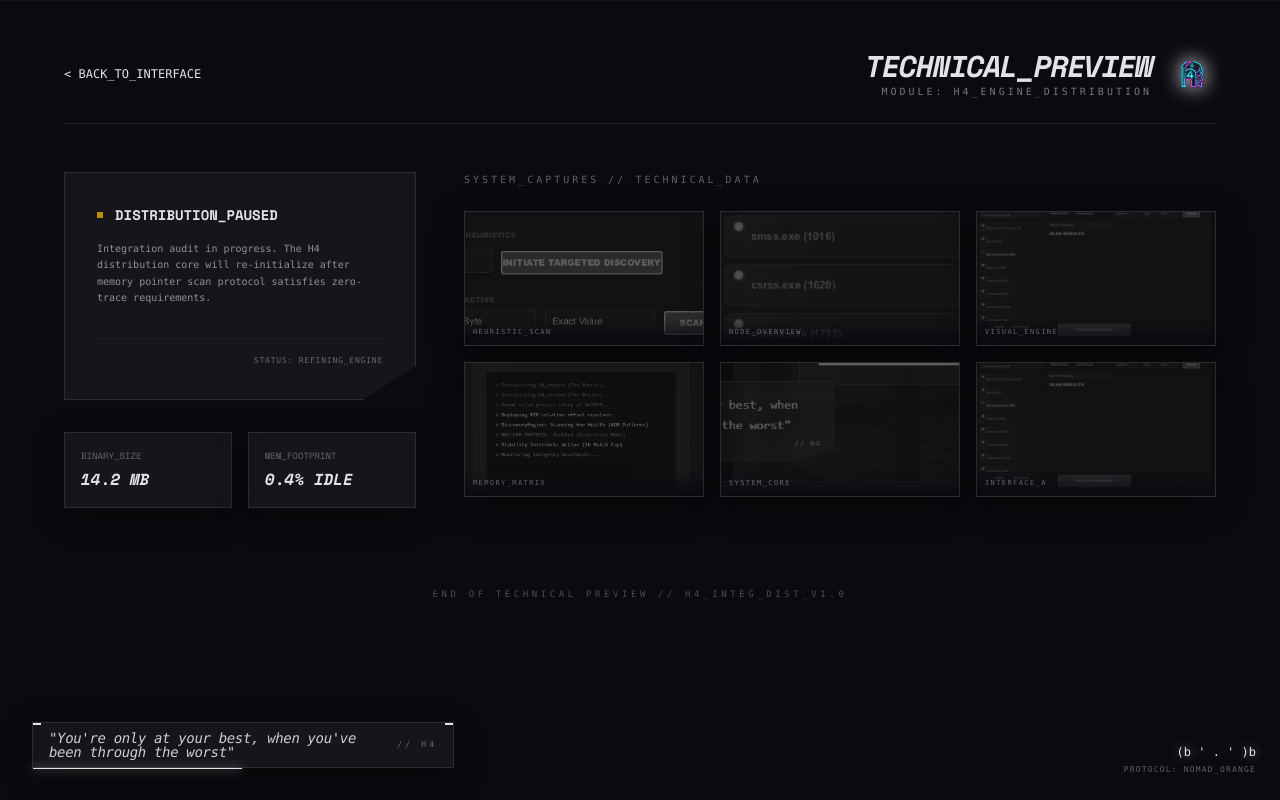
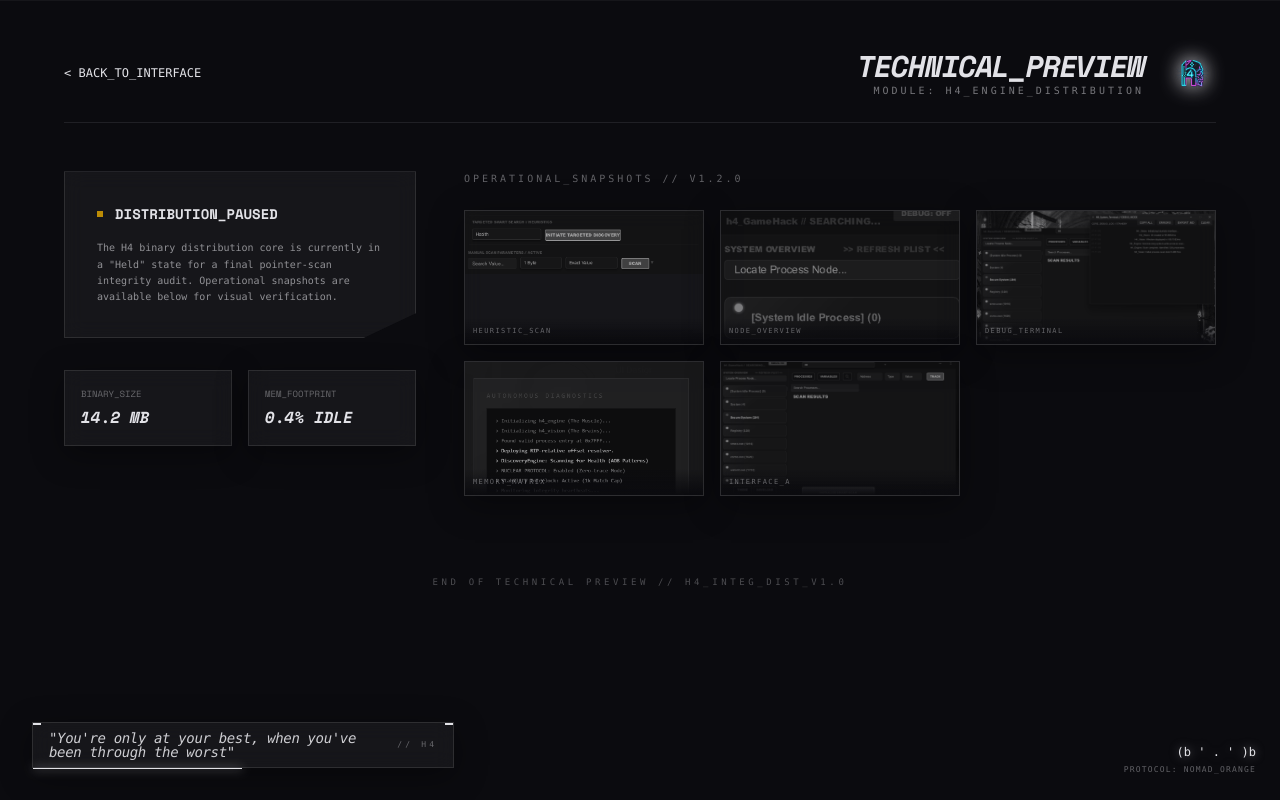
Before and after one commit to m3rr/h4_GameHackSite, a React (Vite) app: page /download in a window 1280 px wide. Built offline with nearby package versions, Linux system fonts and the light colour scheme.

Commit message:
UPDATE: Gallery audit complete // Purged non-essential data // Integrated Debug Terminal snapshot // Synchronized brand header

```diff
--- a/src/pages/Download.tsx
+++ b/src/pages/Download.tsx
@@ -12,32 +12,27 @@ const SCREENSHOTS: Screenshot[] = [
     {
         url: '/assets/targeted_search.png',
         title: 'HEURISTIC_SCAN',
-        description: 'Targeted Smart Search logic for immediate variable discovery.'
+        description: 'Targeted Smart Search logic for immediate variable discovery via advanced heuristics.'
     },
     {
         url: '/assets/process_list.png',
         title: 'NODE_OVERVIEW',
-        description: 'Autonomous process list discovery and system handle attachment.'
+        description: 'Autonomous process list discovery and system handle attachment for multi-axial targeting.'
     },
     {
-        url: '/assets/media__1774101683839.png',
-        title: 'VISUAL_ENGINE',
-        description: 'Cinematic Slint-driven UI with chromatic aberration layers.'
+        url: '/assets/debug_terminal.png',
+        title: 'DEBUG_TERMINAL',
+        description: 'Live kernel-mode instruction logging and visual UI bridge diagnostics.'
     },
     {
         url: '/assets/media__1774101363890.png',
         title: 'MEMORY_MATRIX',
-        description: 'Real-time memory flux visualization and pointer stability audit.'
-    },
-    {
-        url: '/assets/media__1774099535694.png',
-        title: 'SYSTEM_CORE',
-        description: 'Hardware-accelerated engine logic snapshot (Industrial Spec).'
+        description: 'Real-time memory flux visualization and pointer stability audit for zero-trace sessions.'
     },
     {
         url: '/assets/h4_app_interface.png',
         title: 'INTERFACE_A',
-        description: 'Standard operational interface for the H4_GameHack suite.'
+        description: 'Standard operational interface for the H4_GameHack suite, optimized for tactical clarity.'
     },
 ];
 
@@ -47,31 +42,31 @@ export const Download = () => {
 
     return (
         <div className="min-h-screen p-4 md:p-12 bg-[var(--theme-bg)] text-[var(--theme-primary)] relative overflow-x-hidden">
-            {/* HUD Scanline */}
+            {/* HUD Overlay */}
             <div className="fixed inset-0 pointer-events-none opacity-5">
                 <div className="absolute top-0 right-0 w-full h-[1px] bg-[var(--theme-primary)] animate-scanline" />
             </div>
 
             <div className="max-w-6xl mx-auto z-10 relative">
-                <div className="flex justify-between items-center mb-12 border-b border-[var(--theme-primary)]/10 pb-6">
+                <div className="flex justify-between items-center mb-12 border-b border-[var(--theme-primary)]/10 pb-6 text-sm">
                     <Link to="/" className="text-[var(--theme-primary)] font-mono text-xs hover:opacity-100 transition-opacity no-underline flex items-center gap-2">
                         <span>{"<"} BACK_TO_INTERFACE</span>
                     </Link>
-                    <div className="text-right flex items-center gap-4">
-                        <div>
+                    <div className="flex items-center gap-6">
+                        <div className="text-right">
                             <h2 className="text-3xl font-black italic tracking-tighter uppercase">TECHNICAL_PREVIEW</h2>
                             <p className="text-[10px] font-mono opacity-50 uppercase tracking-[0.3em]">Module: H4_ENGINE_DISTRIBUTION</p>
                         </div>
                         <img
                             src={`${baseUrl}/assets/logo.png`}
-                            alt="Logo"
+                            alt="H4 Logo"
                             className="w-12 h-12 object-contain filter drop-shadow-[0_0_10px_var(--theme-primary)]"
                         />
                     </div>
                 </div>
 
                 <div className="grid grid-cols-1 lg:grid-cols-12 gap-12 items-start mb-20">
-                    {/* Status Info (Left Col) */}
+                    {/* Status Messaging */}
                     <div className="lg:col-span-4 space-y-8">
                         <div className="glass p-8 cyber-border bg-[var(--theme-bg)]/40">
                             <h3 className="text-sm font-bold mb-4 flex items-center gap-3">
@@ -79,11 +74,8 @@ export const Download = () => {
                                 DISTRIBUTION_PAUSED
                             </h3>
                             <p className="font-mono text-[10px] leading-relaxed opacity-60">
-                                Integration audit in progress. The H4 distribution core will re-initialize after memory pointer scan protocol satisfies zero-trace requirements.
+                                The H4 binary distribution core is currently in a "Held" state for a final pointer-scan integrity audit. Operational snapshots are available below for visual verification.
                             </p>
-                            <div className="mt-8 pt-4 border-t border-[var(--theme-primary)]/10 text-[8px] font-mono opacity-40 uppercase tracking-widest text-right">
-                                Status: REFINING_ENGINE
-                            </div>
                         </div>
 
                         <div className="grid grid-cols-2 gap-4">
@@ -98,9 +90,9 @@ export const Download = () => {
                         </div>
                     </div>
 
-                    {/* Image Grid (Right Col) */}
+                    {/* Screenshot Grid */}
                     <div className="lg:col-span-8">
-                        <h4 className="text-[10px] font-mono uppercase tracking-[0.3em] mb-6 opacity-40">System_Captures // Technical_Data</h4>
+                        <h4 className="text-[10px] font-mono uppercase tracking-[0.3em] mb-6 opacity-40">Operational_Snapshots // v1.2.0</h4>
                         <div className="grid grid-cols-2 md:grid-cols-3 gap-4">
                             {SCREENSHOTS.map((img, i) => (
                                 <ThumbnailCard
@@ -121,7 +113,7 @@ export const Download = () => {
             </div>
 
             {/* Lightbox Rendering */}
-            <AnimatePresence>
+            <AnimatePresence mode="wait">
                 {selectedImg && (
                     <motion.div
                         initial={{ opacity: 0 }}
@@ -174,13 +166,8 @@ const ThumbnailCard = ({ img, baseUrl, index, onClick }: { img: Screenshot, base
             <img
                 src={`${baseUrl}${img.url}`}
                 alt={img.title}
-                className="w-full h-full object-cover grayscale group-hover:grayscale-0 transition-all duration-700 opacity-40 group-hover:opacity-100 group-hover:scale-105"
+                className="w-full h-auto grayscale group-hover:grayscale-0 transition-all duration-700 opacity-60 group-hover:opacity-100 group-hover:scale-105"
             />
-            <div className="absolute inset-0 bg-[var(--theme-bg)]/20 pointer-events-none group-hover:bg-transparent transition-colors" />
-            <div className="absolute top-2 left-2 p-1 bg-[var(--theme-bg)]/80 border border-[var(--theme-primary)]/10 opacity-0 group-hover:opacity-100 transition-opacity">
-                <span className="text-[7px] font-mono tracking-widest uppercase">Inspect {">"}</span>
-            </div>
-
             <div className="absolute inset-x-0 bottom-0 p-2 bg-gradient-to-t from-[var(--theme-bg)] to-transparent pointer-events-none">
                 <span className="text-[7px] font-mono tracking-[0.2em] opacity-40 group-hover:opacity-100 truncate block">{img.title}</span>
             </div>
```
Also changed, not shown: public/assets/debug_terminal.png (added).
